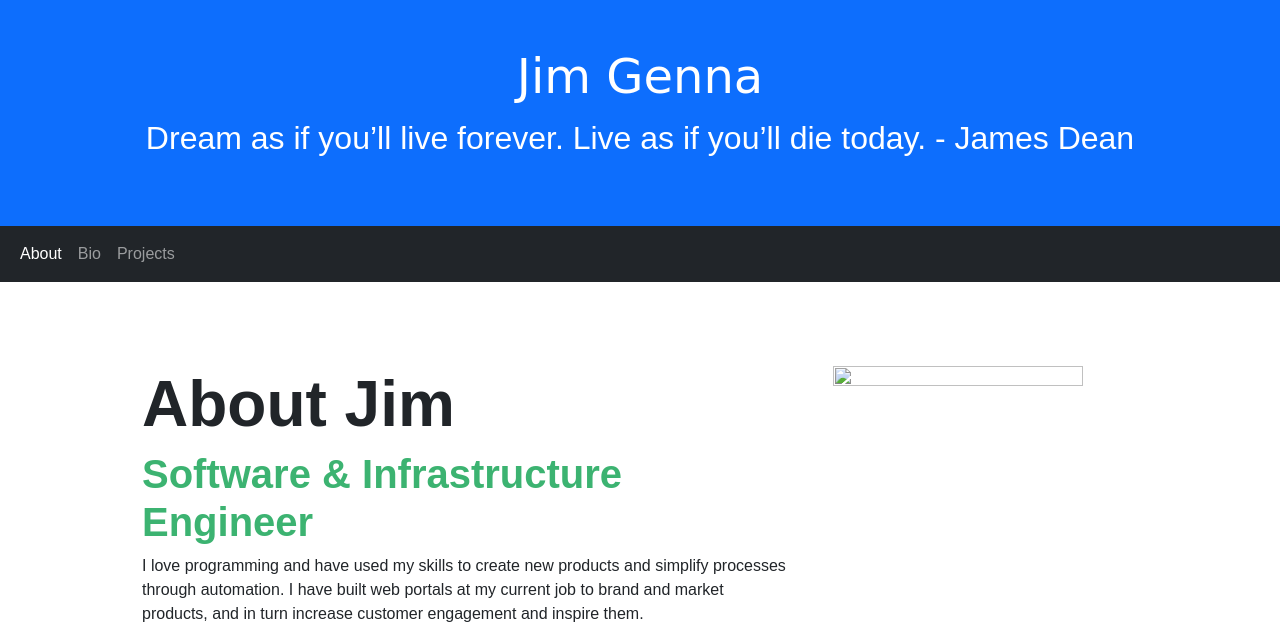
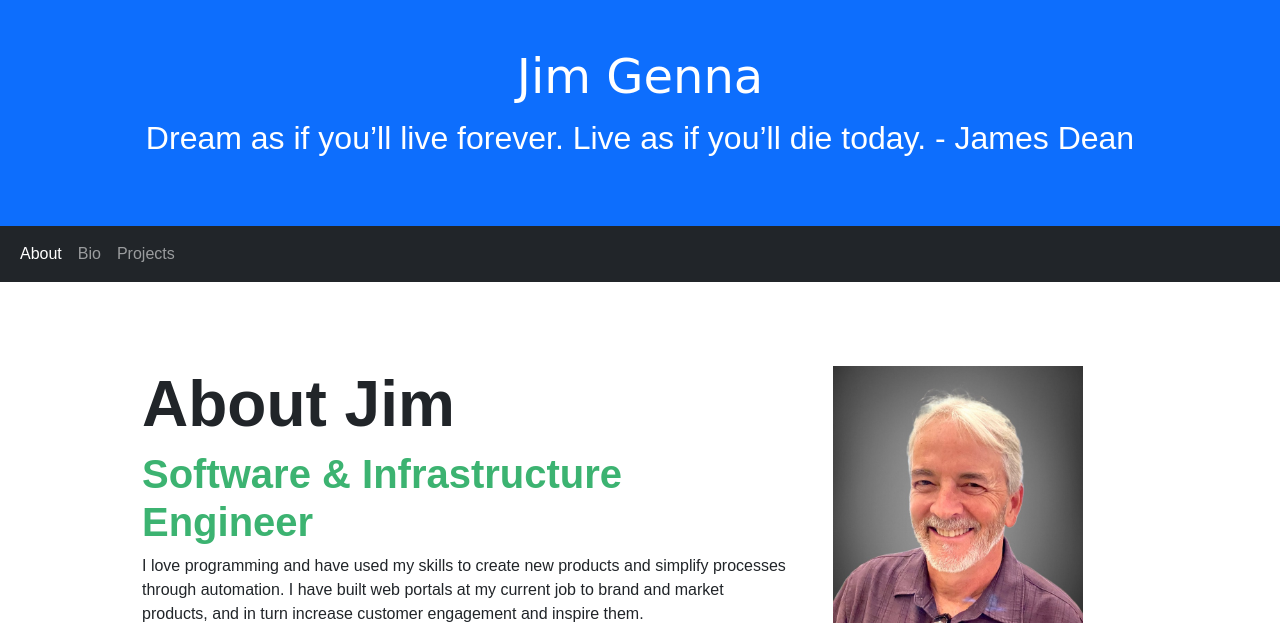
Before and after one commit to jagcloud/jagcloud.github.io, a plain HTML site: page index.html in a window 1280 px wide. Shown: the top 639 px of the page. Drawn offline with nearby package versions, Linux system fonts and the light colour scheme; a web font is replaced by a local one.

Commit message:
Update index.html

```diff
--- a/index.html
+++ b/index.html
@@ -119,7 +119,7 @@ img {
         </h2>
       </div>
       <div class="column-33">
-          <img src="photofile.jpg" width="250" height="330">
+          <img src="jimg.jpg" width="250" height="330">
       </div>
     </div>
   </div>
```
